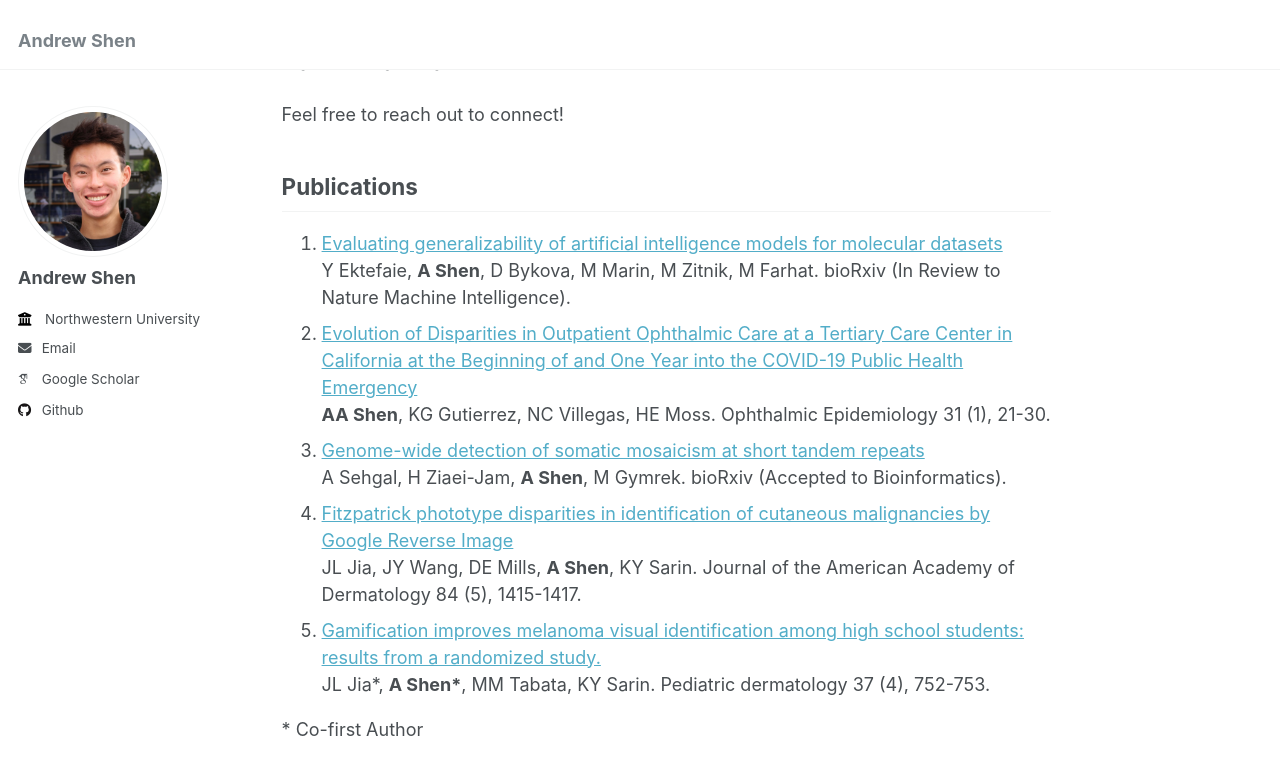
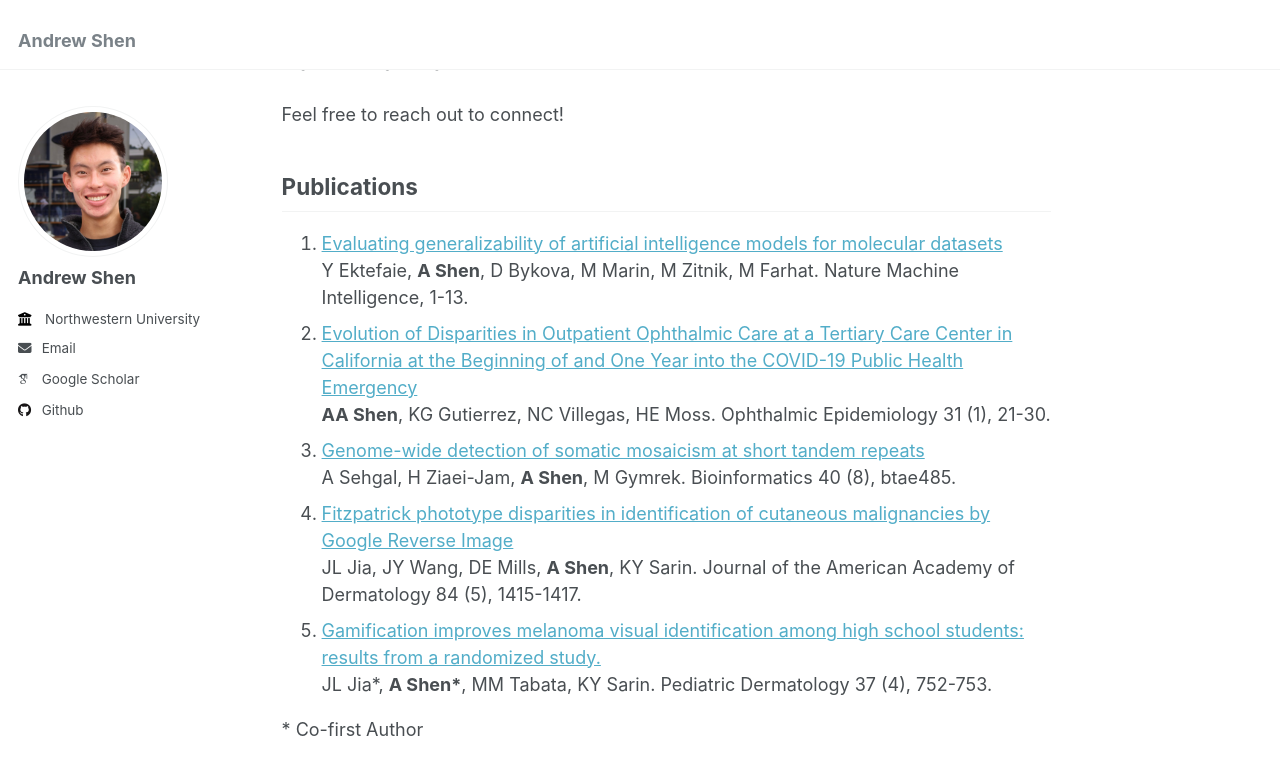
Before and after one commit to andrew7shen/andrew7shen.github.io, a Jekyll site: the page built from _pages/about.md, in a window 1280 px wide and 900 px high, scrolled down 464 px. Shown: the top 775 px of the window. Built offline with Jekyll 4.4.1, drawn with Linux system fonts in a browser that asks for light colours; some web fonts are replaced.

Commit message:
update publication information

```diff
--- a/_pages/about.md
+++ b/_pages/about.md
@@ -20,15 +20,15 @@ Feel free to reach out to connect!
 
 ## Publications
 
-1. [Evaluating generalizability of artificial intelligence models for molecular datasets](https://www.ncbi.nlm.nih.gov/pmc/articles/PMC10925170/) \
-Y Ektefaie, **A Shen**, D Bykova, M Marin, M Zitnik, M Farhat. bioRxiv (In Review to Nature Machine Intelligence).
+1. [Evaluating generalizability of artificial intelligence models for molecular datasets](https://www.nature.com/articles/s42256-024-00931-6) \
+Y Ektefaie, **A Shen**, D Bykova, M Marin, M Zitnik, M Farhat. Nature Machine Intelligence, 1-13.
 2. [Evolution of Disparities in Outpatient Ophthalmic Care at a Tertiary Care Center in California at the Beginning of and One Year into the COVID-19 Public Health Emergency](https://www.tandfonline.com/doi/abs/10.1080/09286586.2023.2180807) \
 **AA Shen**, KG Gutierrez, NC Villegas, HE Moss. Ophthalmic Epidemiology 31 (1), 21-30.
-3. [Genome-wide detection of somatic mosaicism at short tandem repeats](https://www.ncbi.nlm.nih.gov/pmc/articles/PMC10690266/) \
-A Sehgal, H Ziaei-Jam, **A Shen**, M Gymrek. bioRxiv (Accepted to Bioinformatics).
+3. [Genome-wide detection of somatic mosaicism at short tandem repeats](https://academic.oup.com/bioinformatics/article/40/8/btae485/7723996) \
+A Sehgal, H Ziaei-Jam, **A Shen**, M Gymrek. Bioinformatics 40 (8), btae485.
 4. [Fitzpatrick phototype disparities in identification of cutaneous malignancies by Google Reverse Image](https://www.jaad.org/article/S0190-9622(20)30826-4/fulltext) \
 JL Jia, JY Wang, DE Mills, **A Shen**, KY Sarin. Journal of the American Academy of Dermatology 84 (5), 1415-1417.
 5. [Gamification improves melanoma visual identification among high school students: results from a randomized study.](https://onlinelibrary.wiley.com/doi/abs/10.1111/pde.14158) \
-JL Jia*, **A Shen\***, MM Tabata, KY Sarin. Pediatric dermatology 37 (4), 752-753.
+JL Jia*, **A Shen\***, MM Tabata, KY Sarin. Pediatric Dermatology 37 (4), 752-753.
 
 \* Co-first Author
```
